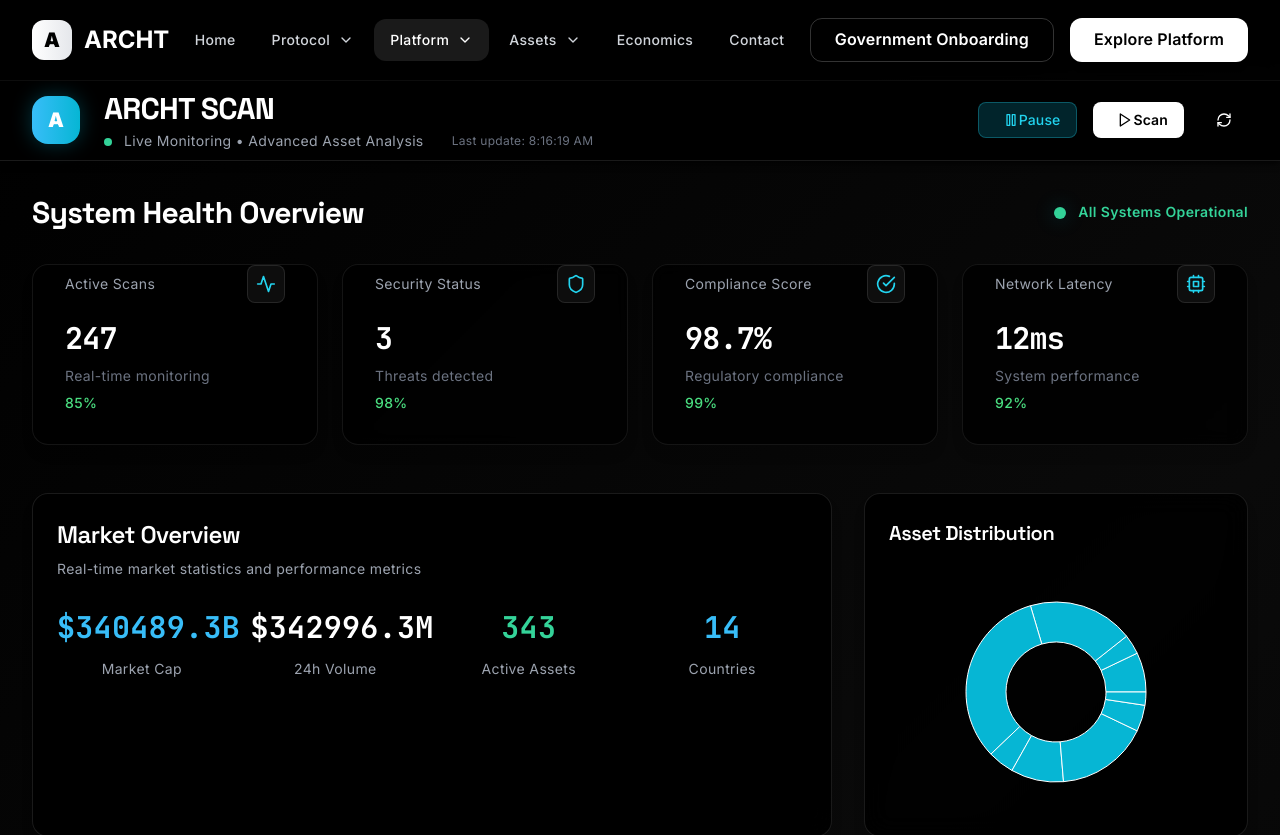
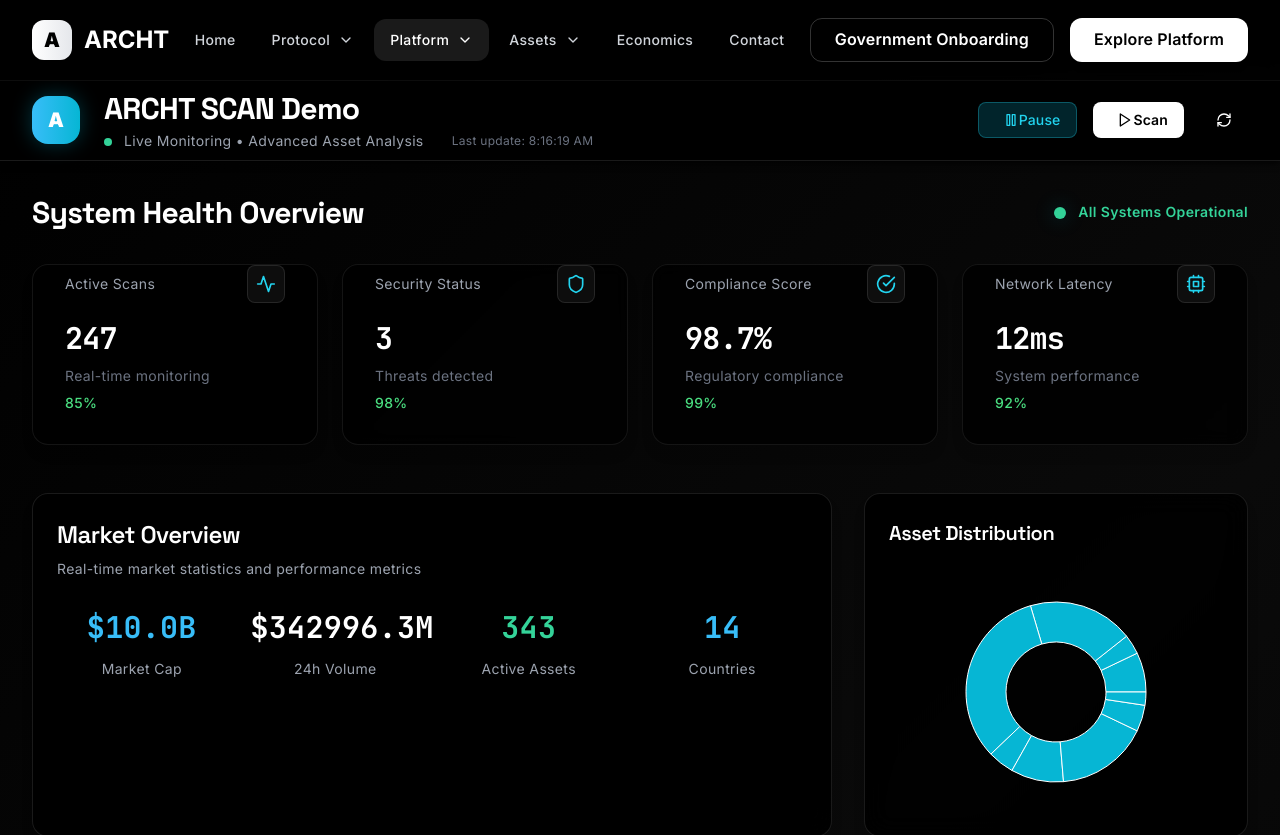
Before and after one commit to Geekboy33/ARCHT-SCAN-Demo, a React (Vite) app: page /platform/archt-scan in a window 1280 px wide. Shown: the top 835 px of the page. Built offline with nearby package versions, Linux system fonts and the light colour scheme.

Commit message:
Update ARCHT SCAN with 10B Market Cap and Demo label

```diff
--- a/src/pages/ARCHTScan.jsx
+++ b/src/pages/ARCHTScan.jsx
@@ -186,7 +186,7 @@ function ARCHTScan() {
 
   // Professional statistics
   const stats = useMemo(() => {
-    const totalMarketCap = allAssets.reduce((sum, asset) => sum + (asset.marketCap || 0), 0);
+    const totalMarketCap = 10000000000; // Fixed 10B market cap
     const totalVolume = allAssets.reduce((sum, asset) => sum + (asset.volume24h || 0), 0);
     const avgChange = allAssets.reduce((sum, asset) => sum + (asset.change24h || 0), 0) / allAssets.length;
     const categories = new Set(allAssets.map(asset => asset.category)).size;
@@ -274,7 +274,7 @@ function ARCHTScan() {
               </div>
               <div>
                 <h1 className="text-3xl font-bold text-white">
-                  ARCHT SCAN
+                  ARCHT SCAN Demo
                 </h1>
                 <p className="text-sm text-gray-400 flex items-center gap-3 mt-1">
                   <div className={`w-2 h-2 rounded-full animate-pulse ${realTimeData ? 'bg-success-400' : 'bg-gray-400'}`}></div>
```
